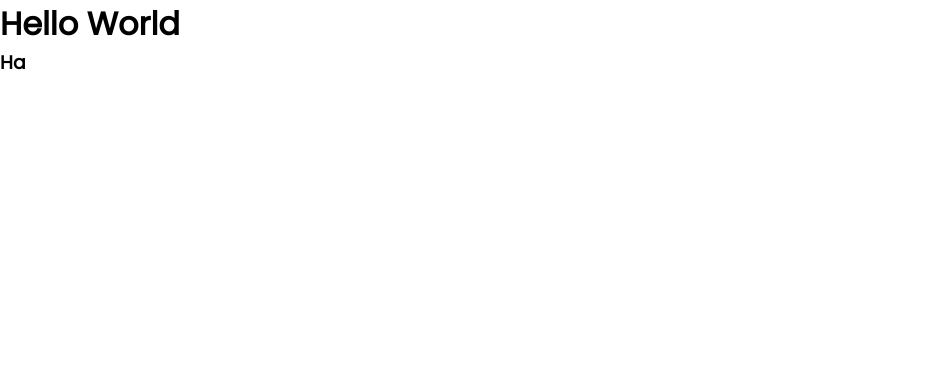
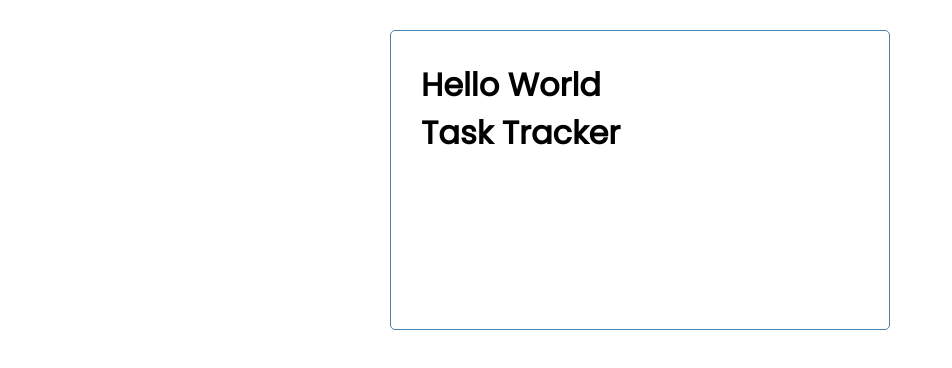
Before and after one commit to eduardosancho/vue-todo-list, a Vue app: page / in a window 1280 px wide. Shown: the top 368 px of the page, without its empty margins (0-952 px from the left). Built offline with nearby package versions, Linux system fonts and the light colour scheme.

Commit message:
Create Header component

```diff
--- a/src/App.vue
+++ b/src/App.vue
@@ -1,26 +1,30 @@
 <template>
-  <h1>Hello World</h1>
-  <h3>Ha</h3>
+  <div class="container">
+    <h1>Hello World</h1>
+    <Header />
+  </div>
 </template>
 
 <script>
+import Header from "./components/Header.vue";
 
 export default {
-  name: 'App',
+  name: "App",
   components: {
-  }
-}
+    Header,
+  },
+};
 </script>
 
 <style>
-@import url('https://fonts.googleapis.com/css2?family=Poppins:wght@300;400&display=swap');
+@import url("https://fonts.googleapis.com/css2?family=Poppins:wght@300;400&display=swap");
 * {
   box-sizing: border-box;
   margin: 0;
   padding: 0;
 }
 body {
-  font-family: 'Poppins', sans-serif;
+  font-family: "Poppins", sans-serif;
 }
 .container {
   max-width: 500px;
--- /dev/null
+++ b/src/components/Header.vue
@@ -0,0 +1,21 @@
+<template>
+  <header>
+    <h1>Task Tracker</h1>
+  </header>
+</template>
+
+
+<script>
+export default {
+  name: 'Header',
+}
+</script>
+
+<style scoped>
+header {
+  display: flex;
+  justify-content: space-between;
+  align-items: center;
+  margin-bottom: 20px;
+}
+</style>
```
